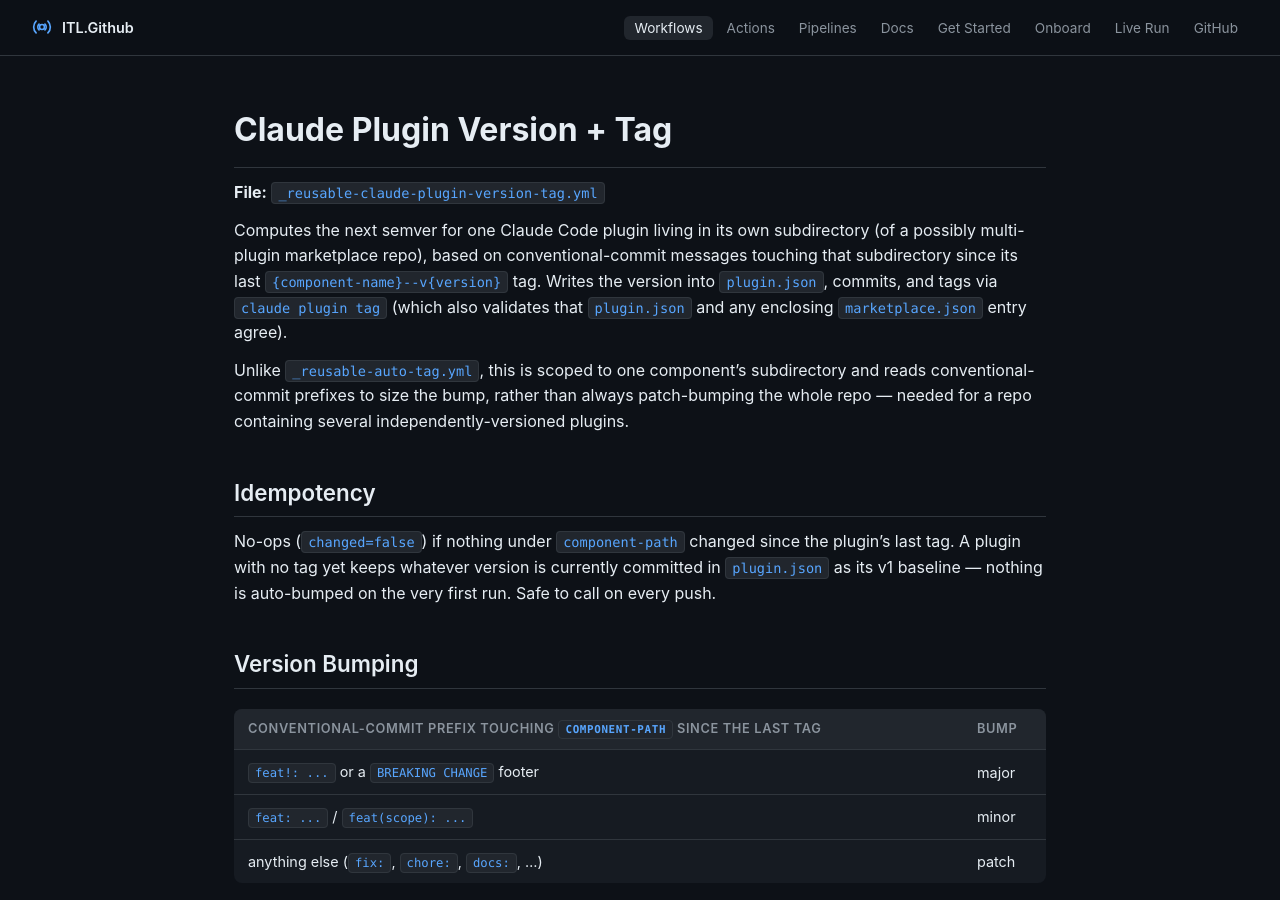
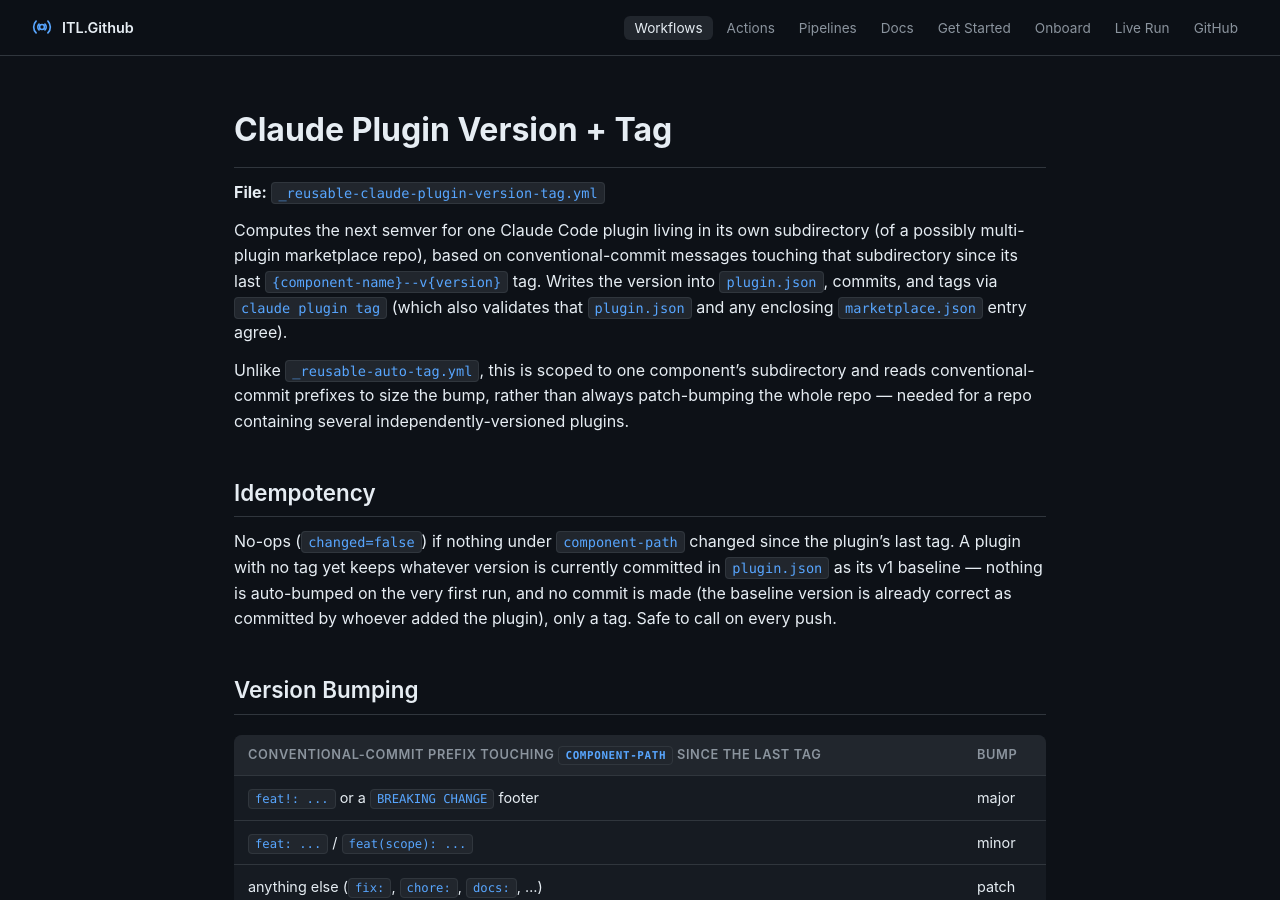
Before and after one commit to ITlusions/ITL.Github, a Jekyll site: the page built from docs/workflows/claude-plugin-version-tag.md, in a window 1280 px wide and 900 px high. Built offline with Jekyll 4.4.1, drawn with Linux system fonts in a browser that asks for light colours; our own code applies the rules of GitHub Pages for plain Markdown files.

Commit message:
fix: don't attempt a git commit on a plugin's first-ever release (#4)
On a first release (no prior tag), the script wrote the plugin's CURRENT
version back into plugin.json unchanged, producing zero diff — 'git
commit' then failed with 'nothing to commit, working tree clean',
exit 1. Caught by live testing: hello-plugin's first publish run failed
here. Now only the node-write/commit/push happens on an actual bump;
the first-release path just tags HEAD directly.

Co-authored-by: Claude Sonnet 5 <noreply@anthropic.com>

```diff
--- a/docs/workflows/claude-plugin-version-tag.md
+++ b/docs/workflows/claude-plugin-version-tag.md
@@ -16,7 +16,9 @@ whole repo — needed for a repo containing several independently-versioned plug
 
 No-ops (`changed=false`) if nothing under `component-path` changed since the plugin's last tag.
 A plugin with no tag yet keeps whatever version is currently committed in `plugin.json` as its v1
-baseline — nothing is auto-bumped on the very first run. Safe to call on every push.
+baseline — nothing is auto-bumped on the very first run, and no commit is made (the baseline
+version is already correct as committed by whoever added the plugin), only a tag. Safe to call on
+every push.
 
 ## Version Bumping
 
```
Also changed, not shown: .github/workflows/_reusable-claude-plugin-version-tag.yml.
